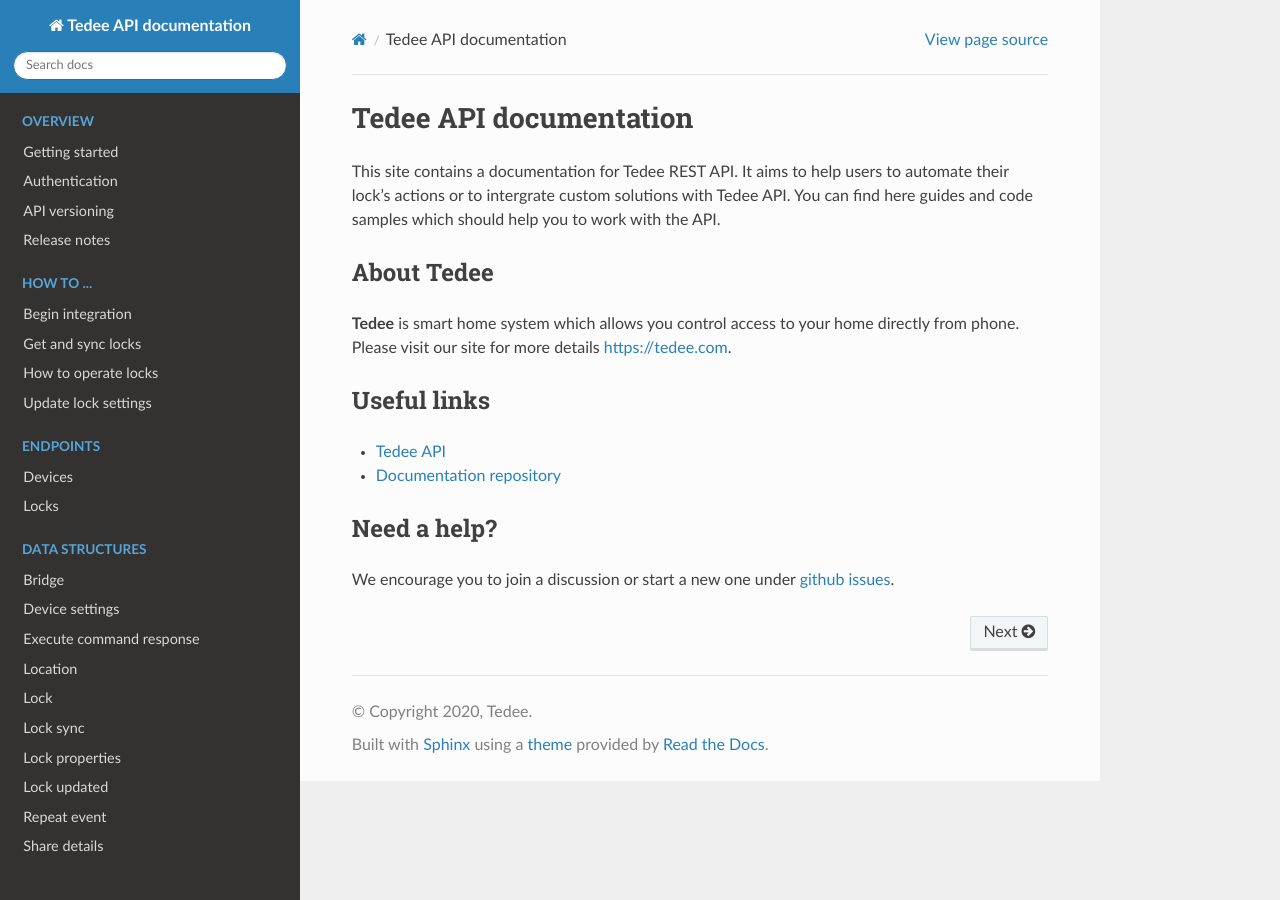
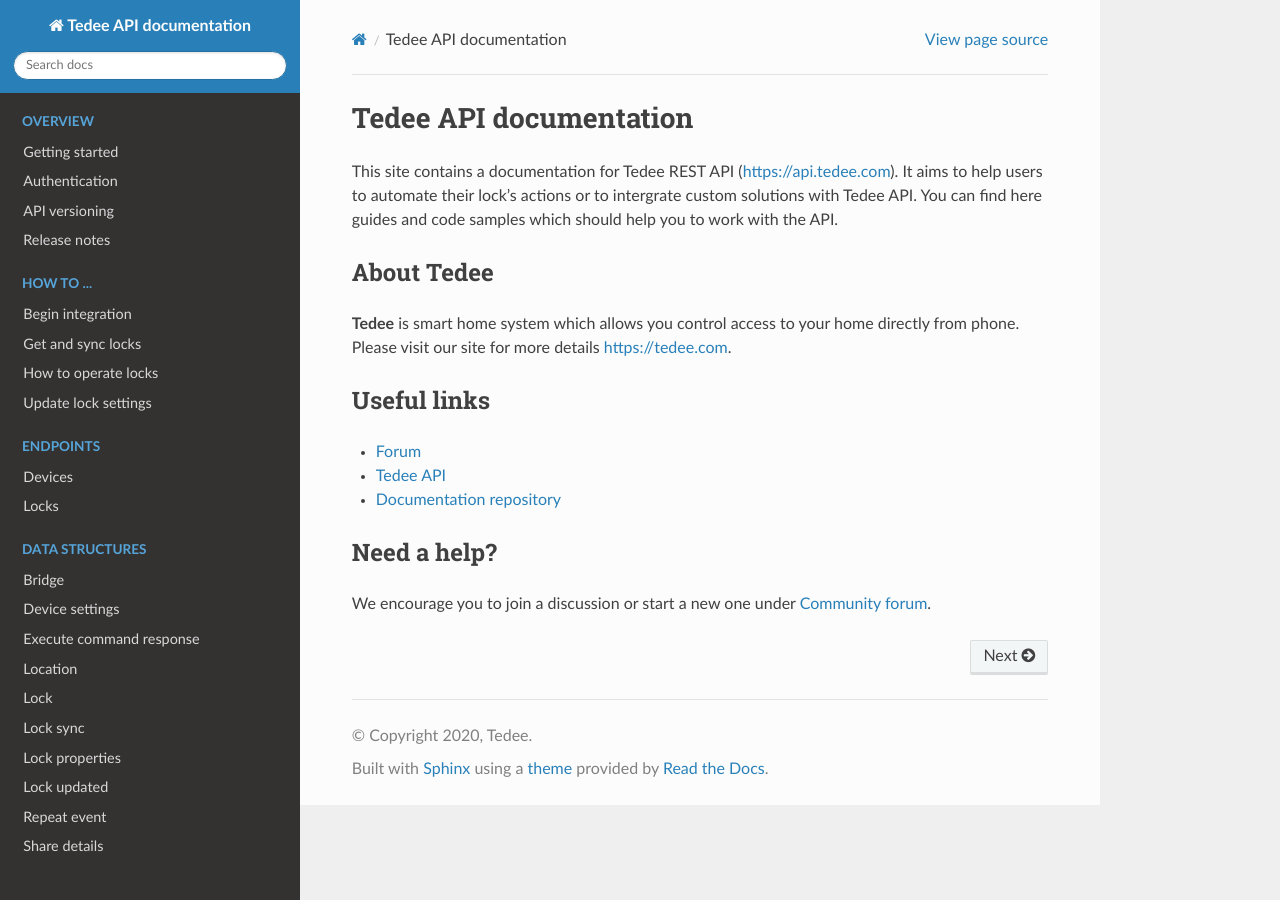
Before and after one commit to tedee-com/tedee-api-doc, a Sphinx documentation site: the page built from docs/source/index.rst, in a window 1280 px wide. Built offline with Sphinx 7.4.7 and the Read the Docs theme 2.0.0, drawn with Linux system fonts in a browser that asks for light colours.

Commit message:
add links to forum (#41)

```diff
--- a/docs/source/index.rst
+++ b/docs/source/index.rst
@@ -63,7 +63,7 @@ Tedee API documentation
    Lock state<enums/lock-state>
    Software type<enums/software-type>
 
-This site contains a documentation for Tedee REST API.
+This site contains a documentation for Tedee REST API (https://api.tedee.com).
 It aims to help users to automate their lock's actions or to intergrate custom solutions with Tedee API.
 You can find here guides and code samples which should help you to work with the API.
 
@@ -75,6 +75,7 @@ About Tedee
 Useful links
 ------------
 
+- `Forum <https://tedee.freshdesk.com/en/support/discussions>`_
 - `Tedee API <https://api.tedee.com/>`_
 - `Documentation repository <https://github.com/tedee-com/tedee-api-doc>`_
 
@@ -82,4 +83,4 @@ Useful links
 Need a help?
 ------------
 
-We encourage you to join a discussion or start a new one under `github issues <https://github.com/tedee-com/tedee-api-doc/issues>`_.
+We encourage you to join a discussion or start a new one under `Community forum <https://tedee.freshdesk.com/en/support/discussions>`_.
```
